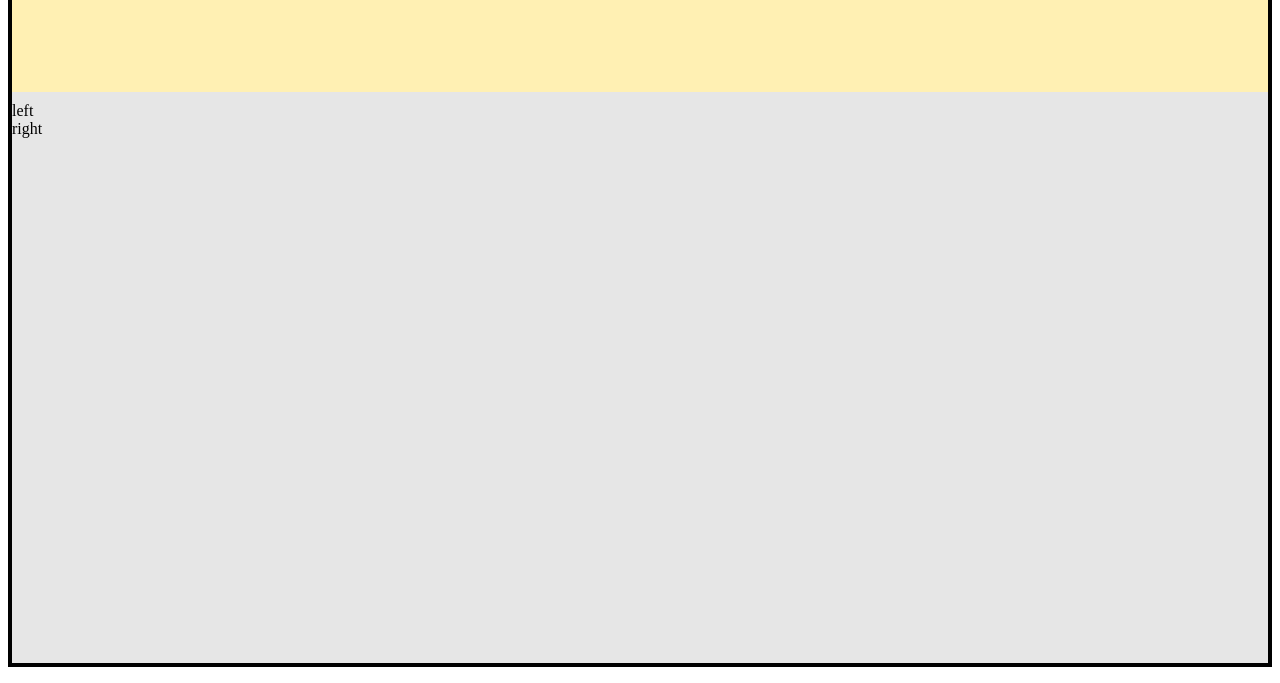
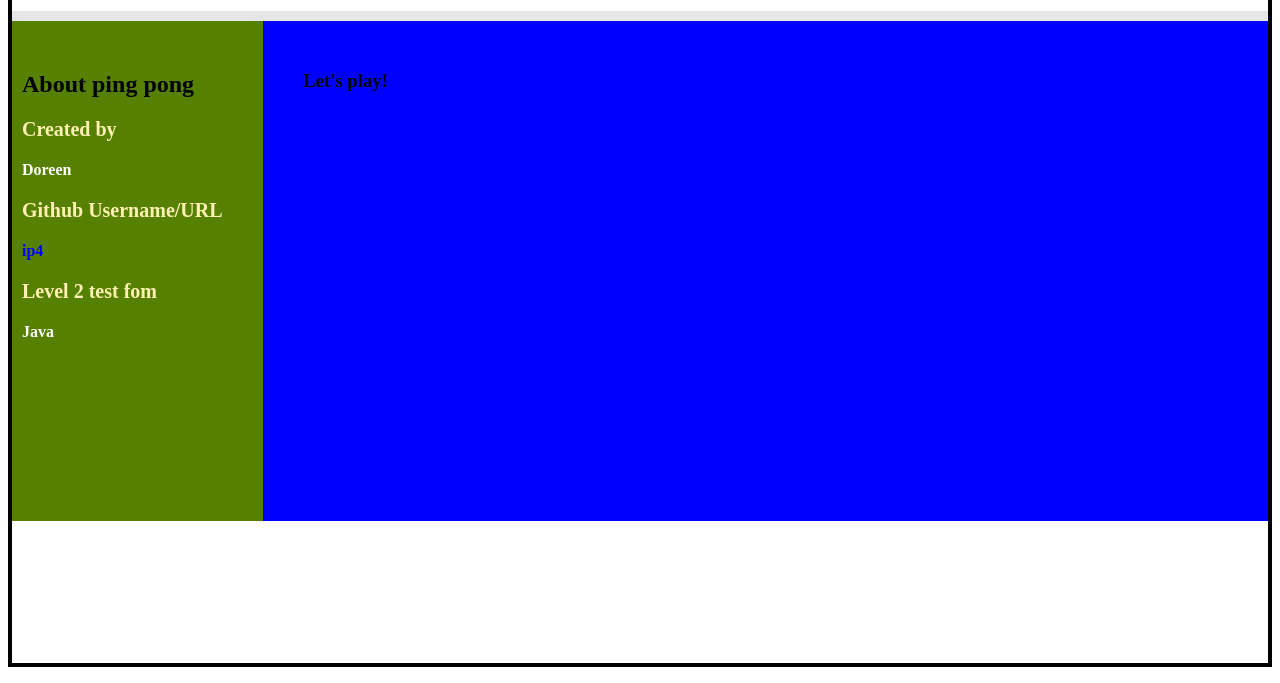
Before and after one commit to eghlah/ip4, a plain HTML site: page index.html in a window 1280 px wide. Shown: the part 125-808 px from the top of the page. Drawn offline with Linux system fonts and the light colour scheme.

Commit message:
styling to the style.css

```diff
--- a/css/style.css
+++ b/css/style.css
@@ -2,13 +2,17 @@ html, body {
   height: 100%;
 }
 
+p {
+  font-family: "Times New Roman", Times, serif;
+}
+
 .container {
   width: 100%;
-  height: 98%;
+  min-height: 98%;
   border: solid 4px #000;
   box-sizing: border-box;
   padding: 0px;
-  overflow: hidden;
+  overflow: auto;
 }
 
 .top-header {
@@ -32,3 +36,44 @@ h1 {
   background-color: #e6e6e6;
   padding-top: 10px;
 }
+
+.left-content {
+  width: 20%;
+  height: 100%;
+  min-height: 500px;
+  float: left;
+  padding-top: 30px;
+  padding-left: 10px;
+  padding-right: 10px;
+  background-color: #558000;
+  box-sizing: border-box;
+}
+
+.right-content {
+  width: 80%;
+  height: 100%;
+  min-height: 500px;
+  padding-top: 30px;
+  padding-left: 40px;
+  float: left;
+  background-color: blue;
+  box-sizing: border-box;
+}
+
+.text_one {
+  font-size: 20px;
+  color: #fff0b3;
+  font-weight: bold;
+}
+
+.text_two {
+  font-size: 16px;
+  color: #fff;
+  font-weight: bold;
+}
+
+.text_three {
+  font-size: 16px;
+  color: blue;
+  font-weight: bold;
+}
--- a/index.html
+++ b/index.html
@@ -19,10 +19,24 @@
     <div class="content">
 
       <div class="left-content">
-        left
+        <h2>About ping pong</h2>
+
+        <p class="text_one"> Created by</p>
+        <p class="text_two">Doreen</p>
+        <p class="text_one">Github Username/URL</p>
+        <p class="text_three">ip4</p>
+        <p class="text_one">Level 2 test fom </p>
+        <p class="text_two">Java</p>
+
+
       </div>
       <div class="right-content">
-        right
+
+        <h3>Let's play!</h3>
+
+
+
+
       </div>
 
     </div>
```
